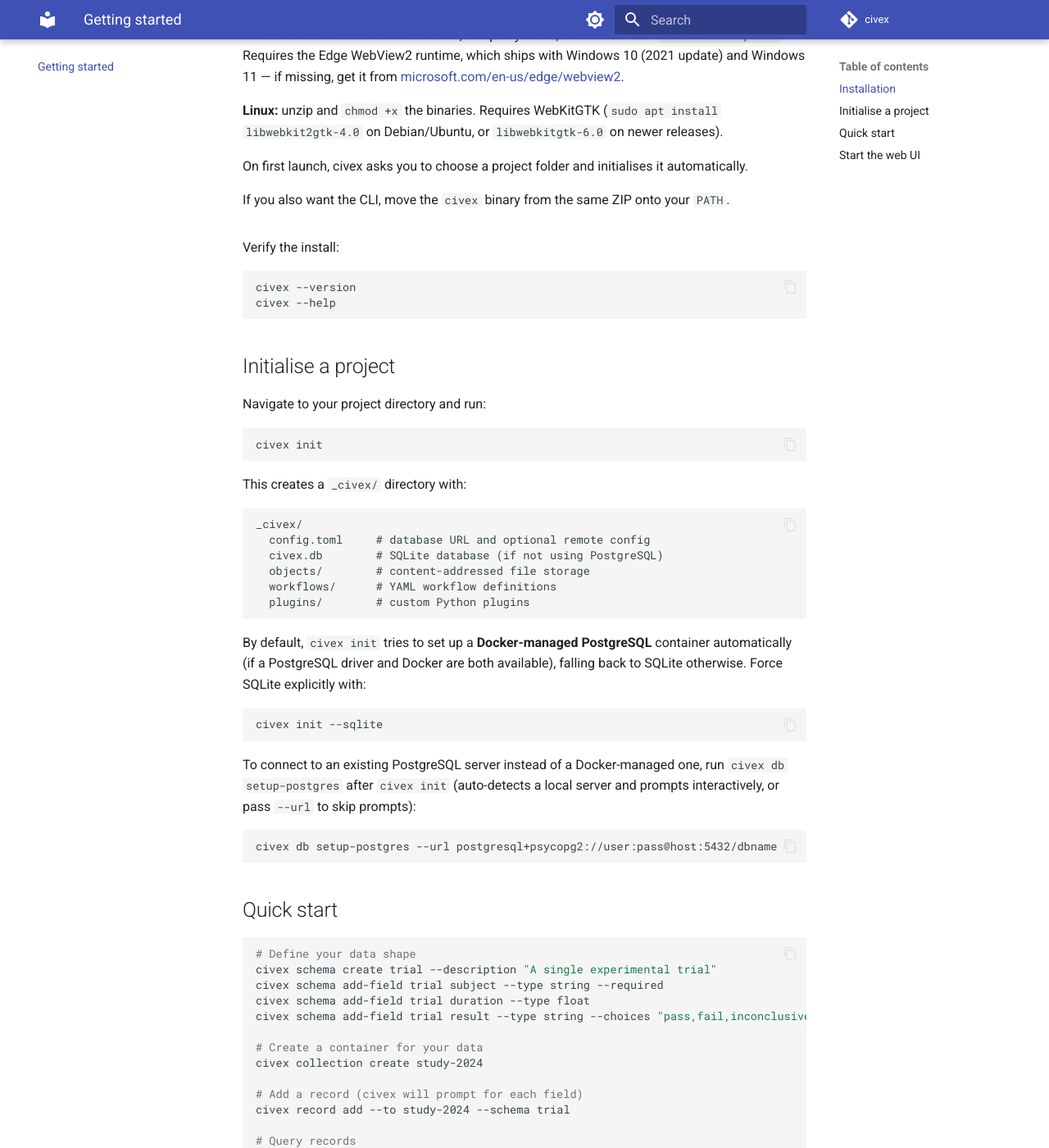
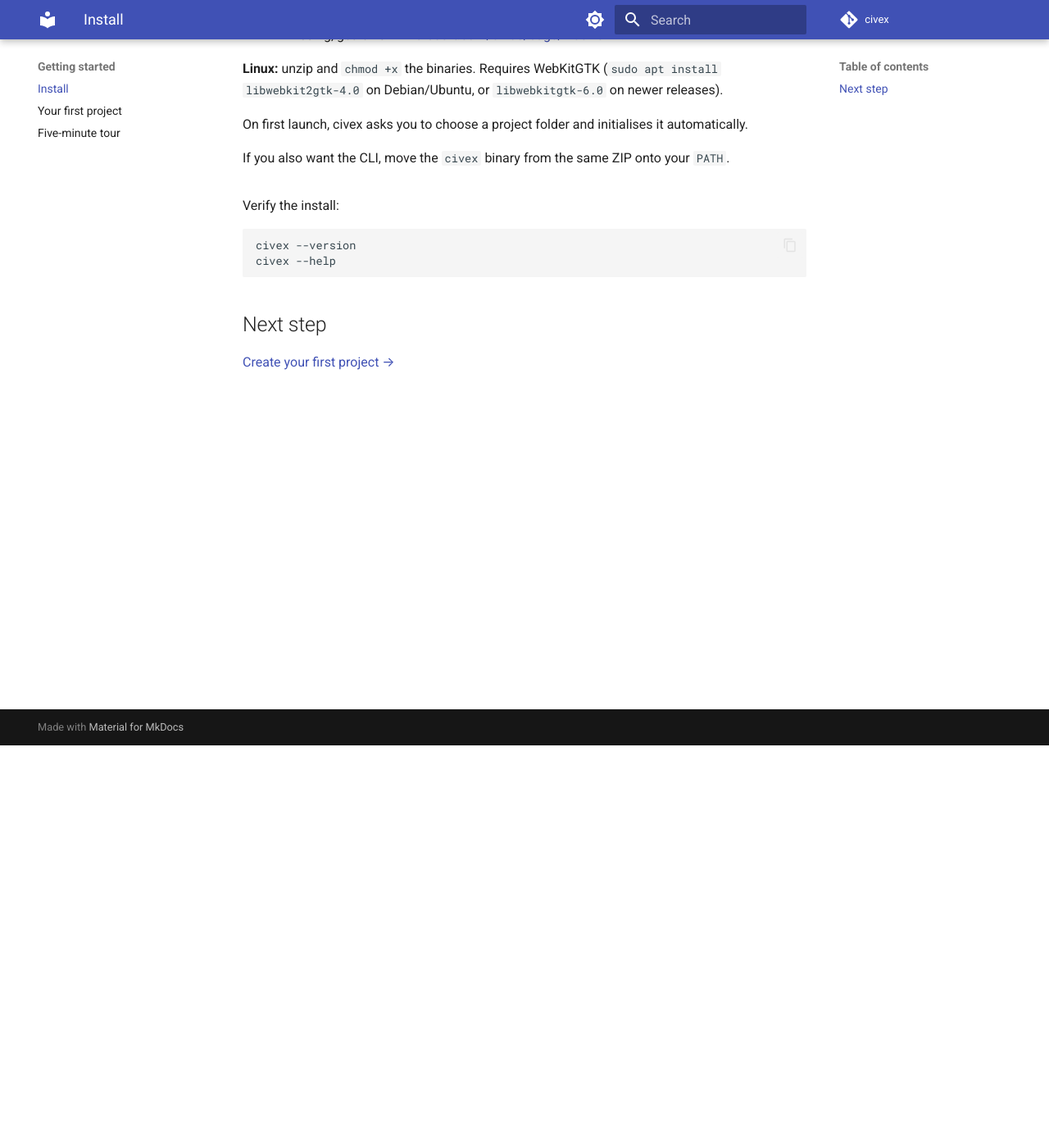
Before and after one commit to sullivan-james/civex-service, an MkDocs documentation site: the page built from docs/getting-started/install.md, in a window 1280 px wide and 1400 px high, scrolled down 491 px. Shown: the whole window at 82% size. Built offline with MkDocs 1.6.1 and Material for MkDocs 9.7.7, drawn with Linux system fonts in a browser that asks for light colours; comment, search, counter and statistics services are not loaded; some of the changed text lies outside the part shown.

Commit message:
Rewrite docs/index.md and split getting-started into three pages
Renames "Dataset" to "Collection" throughout the landing page (matching
the CLI's `civex collection` and the `/api/collections` endpoint),
mentions the civex-desktop app that was missing from the page entirely,
and splits the single getting-started.md into install.md,
first-project.md, and tour.md so each page covers one step instead of
mixing install/init/quick-start/serve into one long scroll. The pipx
install command now derives the wheel filename instead of pinning
civex-0.1.0, which drifts since the version is git-derived via
setuptools-scm.

Also picks up an unrelated end-of-file-fixer correction to two GitHub
workflow YAML files, surfaced by running the repo's pre-commit hooks.

````diff
--- a/docs/getting-started/install.md
+++ b/docs/getting-started/install.md
@@ -1,6 +1,4 @@
-# Getting started
-
-## Installation
+# Install
 
 === "Desktop app"
 
@@ -48,65 +48,6 @@
 civex --help
 ```
 
-## Initialise a project
+## Next step
 
-Navigate to your project directory and run:
-
-```bash
-civex init
-```
-
-This creates a `_civex/` directory with:
-
-```
-_civex/
-  config.toml     # database URL and optional remote config
-  civex.db        # SQLite database (if not using PostgreSQL)
-  objects/        # content-addressed file storage
-  workflows/      # YAML workflow definitions
-  plugins/        # custom Python plugins
-```
-
-By default, `civex init` tries to set up a **Docker-managed PostgreSQL** container automatically (if a PostgreSQL driver and Docker are both available), falling back to SQLite otherwise. Force SQLite explicitly with:
-
-```bash
-civex init --sqlite
-```
-
-To connect to an existing PostgreSQL server instead of a Docker-managed one, run `civex db setup-postgres` after `civex init` (auto-detects a local server and prompts interactively, or pass `--url` to skip prompts):
-
-```bash
-civex db setup-postgres --url postgresql+psycopg2://user:pass@host:5432/dbname
-```
-
-## Quick start
-
-```bash
-# Define your data shape
-civex schema create trial --description "A single experimental trial"
-civex schema add-field trial subject --type string --required
-civex schema add-field trial duration --type float
-civex schema add-field trial result --type string --choices "pass,fail,inconclusive"
-
-# Create a container for your data
-civex collection create study-2024
-
-# Add a record (civex will prompt for each field)
-civex record add --to study-2024 --schema trial
-
-# Query records
-civex record find --in study-2024 --schema trial
-```
-
-## Start the web UI
-
-The desktop app starts the server automatically. If you're using the CLI:
-
-```bash
-civex serve
-```
-
-Open [http://localhost:8000](http://localhost:8000). The UI lets you browse schemas, datasets, and records, upload files, run workflows, and monitor jobs — all without using the CLI.
-
-!!! tip
-    Use `civex serve --reload` during development for automatic restarts on code changes.
+[Create your first project →](first-project.md)
--- a/mkdocs.yml
+++ b/mkdocs.yml
@@ -53,7 +53,10 @@
 
 nav:
   - Home: index.md
-  - Getting started: getting-started/install.md
+  - Getting started:
+      - Install: getting-started/install.md
+      - Your first project: getting-started/first-project.md
+      - Five-minute tour: getting-started/tour.md
   - Schemas: guides/schemas-and-fields.md
   - Datasets & Records: guides/collections-and-records.md
   - Files: guides/files.md
````
Also changed, not shown: other parts of docs/getting-started/install.md (+5 -3 lines), docs/cli-reference.md (+1 -1 lines), docs/getting-started/first-project.md (added, +38 -0 lines), docs/getting-started/tour.md (added, +97 -0 lines), docs/index.md (+7 -5 lines), 2 other files.
